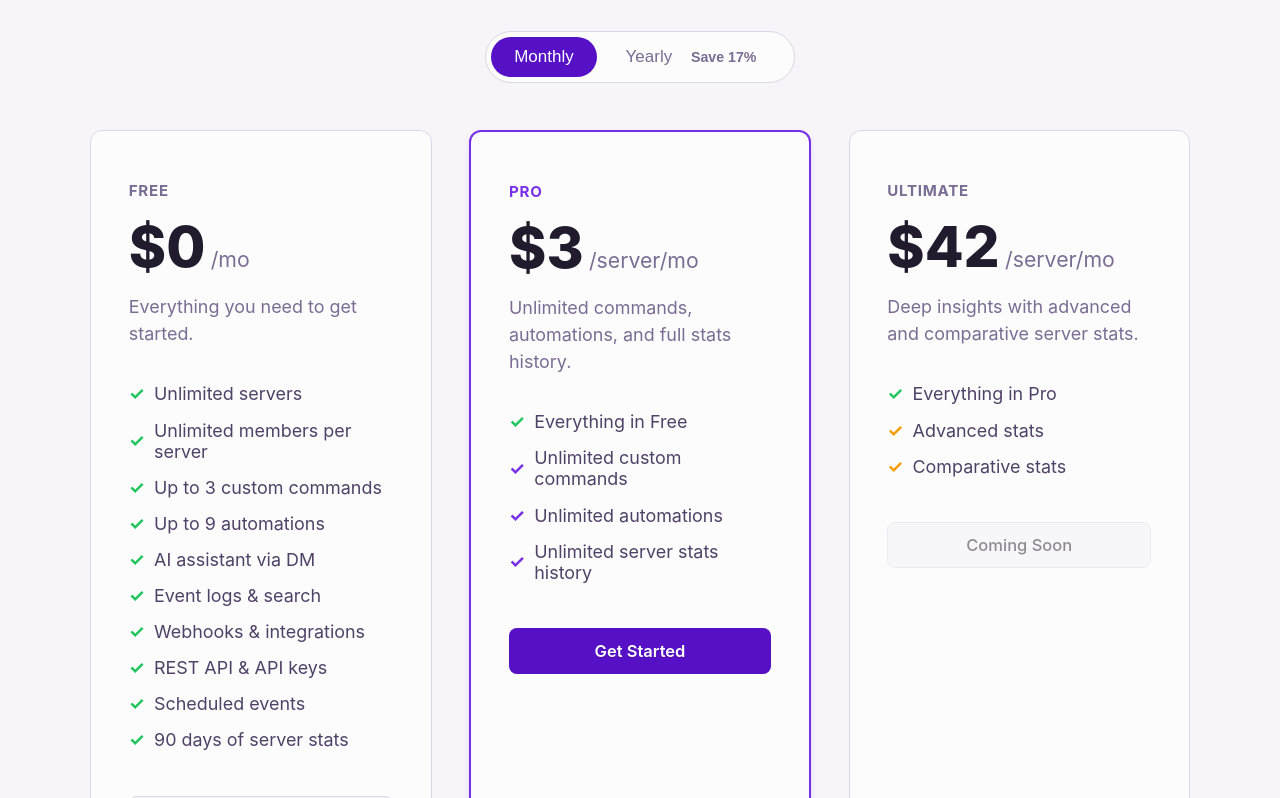
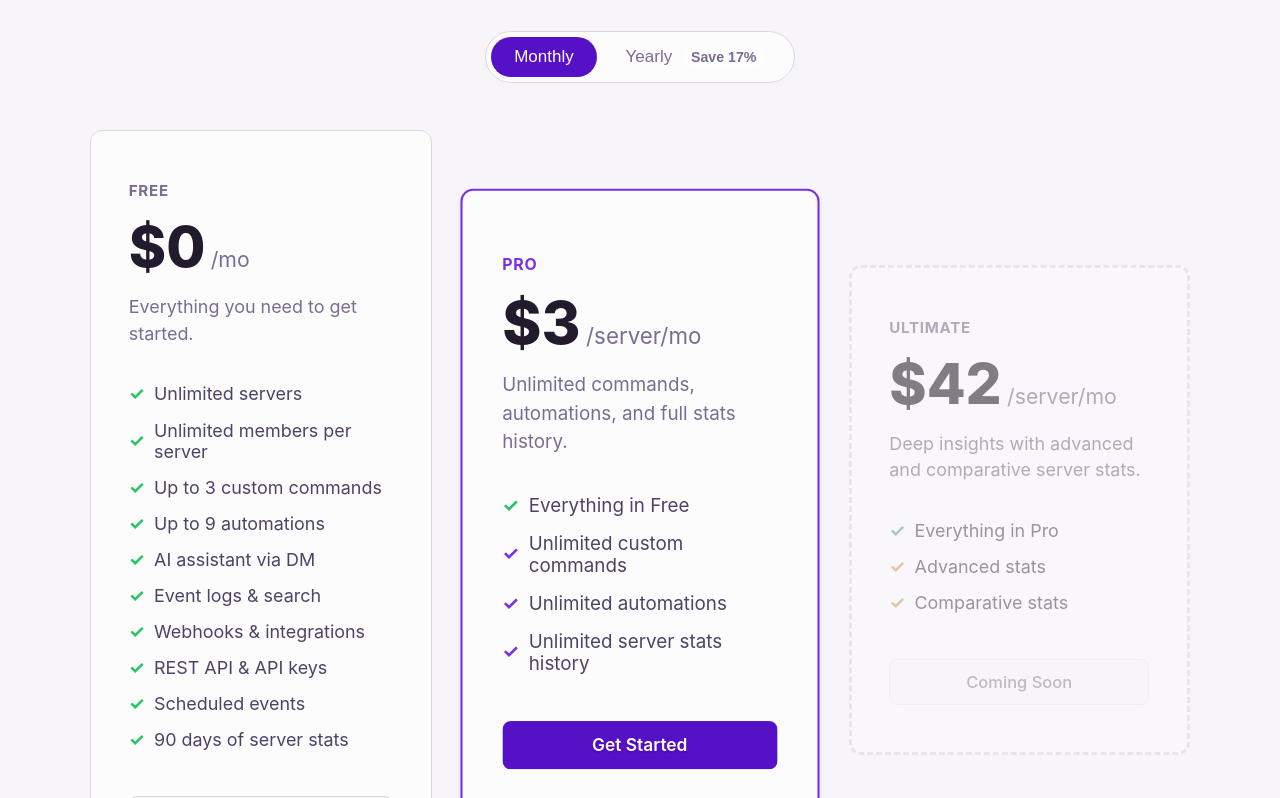
Before and after one commit to starspacegroup/spacebot, a SvelteKit app: page / in a window 1280 px wide. Shown: the part 2542-3340 px from the top of the page. Built offline with nearby package versions, Linux system fonts and the light colour scheme; no server answers.

Commit message:
feat: enhance pricing card with "coming soon" styling and hover effects

```diff
--- a/src/routes/+page.svelte
+++ b/src/routes/+page.svelte
@@ -167,7 +167,7 @@
 				{/if}
 			</div>
 
-			<div class="pricing-card">
+			<div class="pricing-card pricing-card-coming-soon">
 				<div class="pricing-badge">Ultimate</div>
 				<div class="pricing-price">
 					{#if billingInterval === 'yearly'}
@@ -498,6 +498,7 @@
 		gap: 2rem;
 		max-width: 1100px;
 		margin: 0 auto;
+		align-items: center;
 	}
 
 	.pricing-card {
@@ -519,6 +520,26 @@
 		border-color: var(--color-primary);
 		border-width: 2px;
 		box-shadow: var(--shadow-md);
+		padding: 3rem 2rem 3rem;
+		transform: scale(1.05);
+		z-index: 1;
+	}
+
+	.pricing-card-featured:hover {
+		transform: scale(1.05) translateY(-4px);
+	}
+
+	.pricing-card-coming-soon {
+		border: 3px dashed var(--color-border);
+		opacity: 0.55;
+		filter: grayscale(0.5);
+		background: color-mix(in srgb, var(--color-surface) 60%, transparent);
+	}
+
+	.pricing-card-coming-soon:hover {
+		transform: none;
+		box-shadow: none;
+		cursor: default;
 	}
 
 	.pricing-badge {
```
